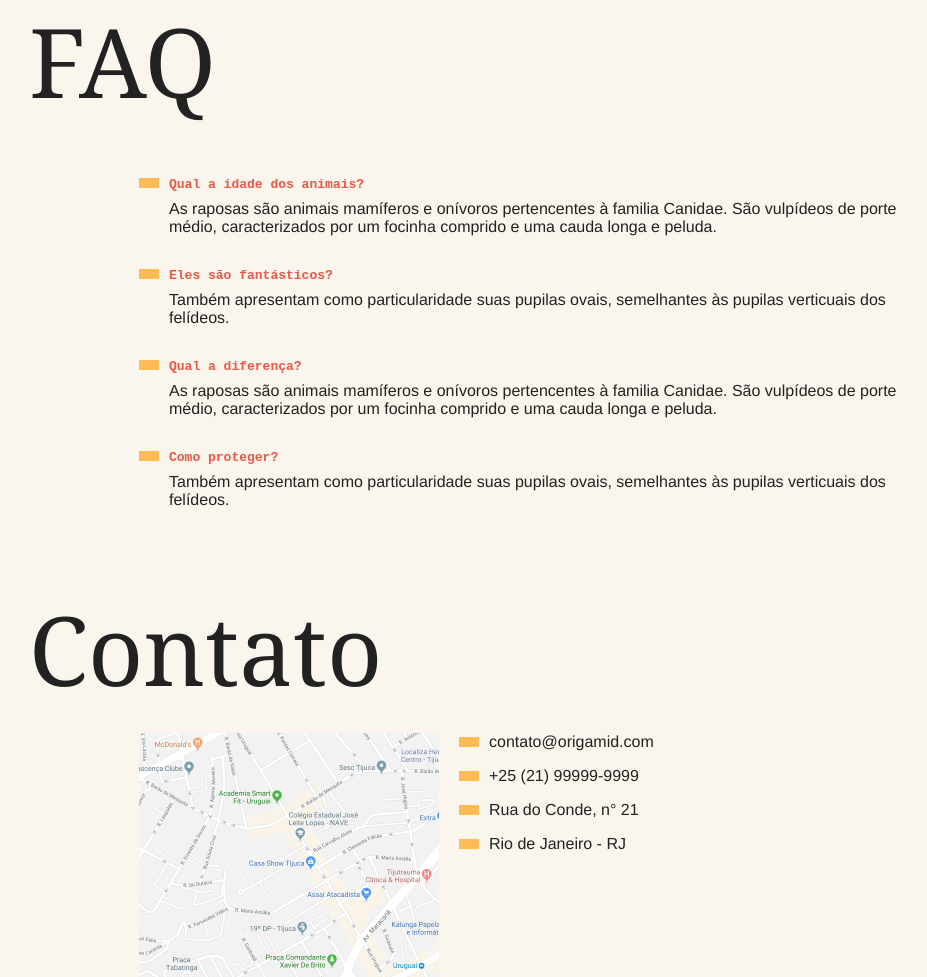
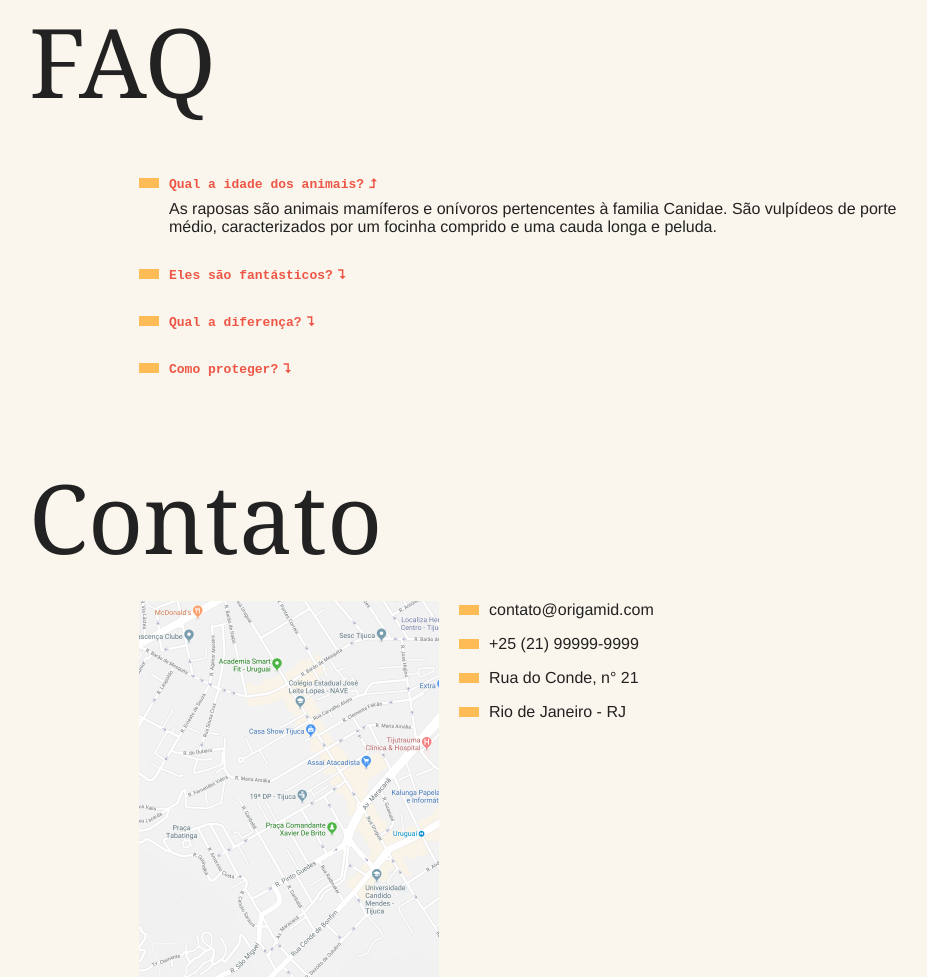
Before and after one commit to MarlonVictor/origamidProject, a plain HTML site: page index.html in a window 1280 px wide. Shown: the part 799-1776 px from the top of the page, without its empty margins (161-1088 px from the left). Drawn offline with Linux system fonts and the light colour scheme.

Commit message:
Aula 5: Accordion List

```diff
--- a/css/style.css
+++ b/css/style.css
@@ -147,6 +147,17 @@ body {
     font-weight: 600;
 }
 
+.faq--list dt::after {
+    content: '⮧';
+    margin-left: 5px;
+
+    font-size: 0.8rem;
+}
+
+.faq--list dt.active::after {
+    content: '⮥';
+}
+
 .faq--list dt::before {
     display: inline-block;
     content: '';
@@ -158,10 +169,16 @@ body {
 }
 
 .faq--list dd {
+    display: none;
     margin-bottom: .5rem;
     margin-left: 1.875rem;
 
     font-family: Helvetica, Arial;
+}
+
+.faq--list dd.active {
+    display: block;
+    animation: slideDown .5s forwards;
 }
 
 /* Contact Section */
@@ -247,3 +264,14 @@ body {
         transform: translateX(0);
     }
 }
+
+@keyframes slideDown {
+    from {
+        opacity: 0;
+        max-height: 0;
+    }
+    to {
+        opacity: 1;
+        max-height: 500px;
+    }
+}
--- a/main.js
+++ b/main.js
@@ -1,3 +1,5 @@
+// Navegação por tab na lista de animais
+function initTabNav() {
     const tabMenu = document.querySelectorAll('.animals--list li')
     const tabDesc = document.querySelectorAll('.animals--description section')
 
@@ -13,3 +15,28 @@ if (tabMenu.length && tabDesc.length) {
             item.addEventListener('click', () => activeTab(index))
         })
     }
+}
+
+// Lista com animação de acordeão na sessão de FAQ
+function initAccordion() {
+    const accordionList = document.querySelectorAll('.faq--list dt')
+    const activeClassName = 'active'
+
+    if (accordionList.length) {
+        const toggleClass = el => {
+            el.classList.toggle(activeClassName)
+            el.nextElementSibling.classList.toggle(activeClassName)
+        }
+
+        toggleClass(accordionList[0])
+
+        function activeAccordion() {
+            toggleClass(this)
+        }
+
+        accordionList.forEach(item => item.addEventListener('click', activeAccordion))
+    }
+}
+
+initTabNav()
+initAccordion()
```
Lines whose indentation alone changed are shown as unchanged.
